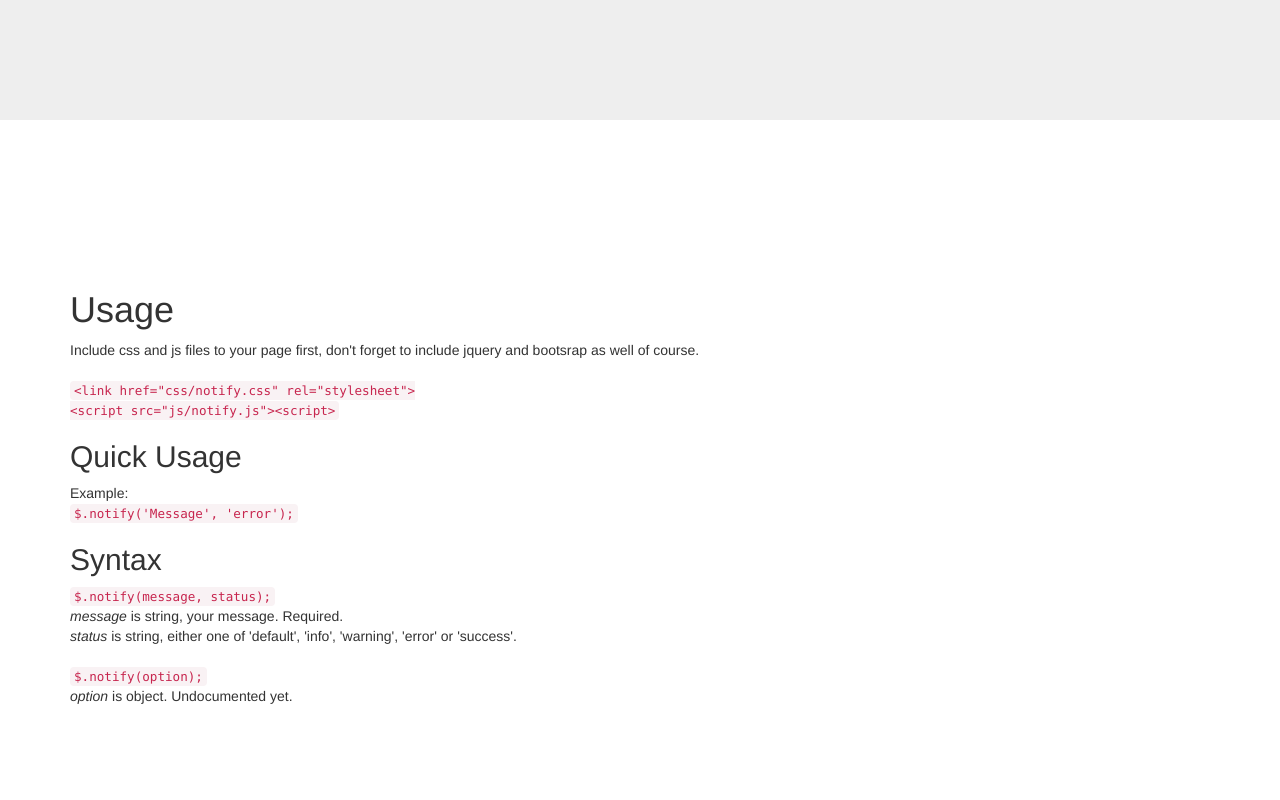
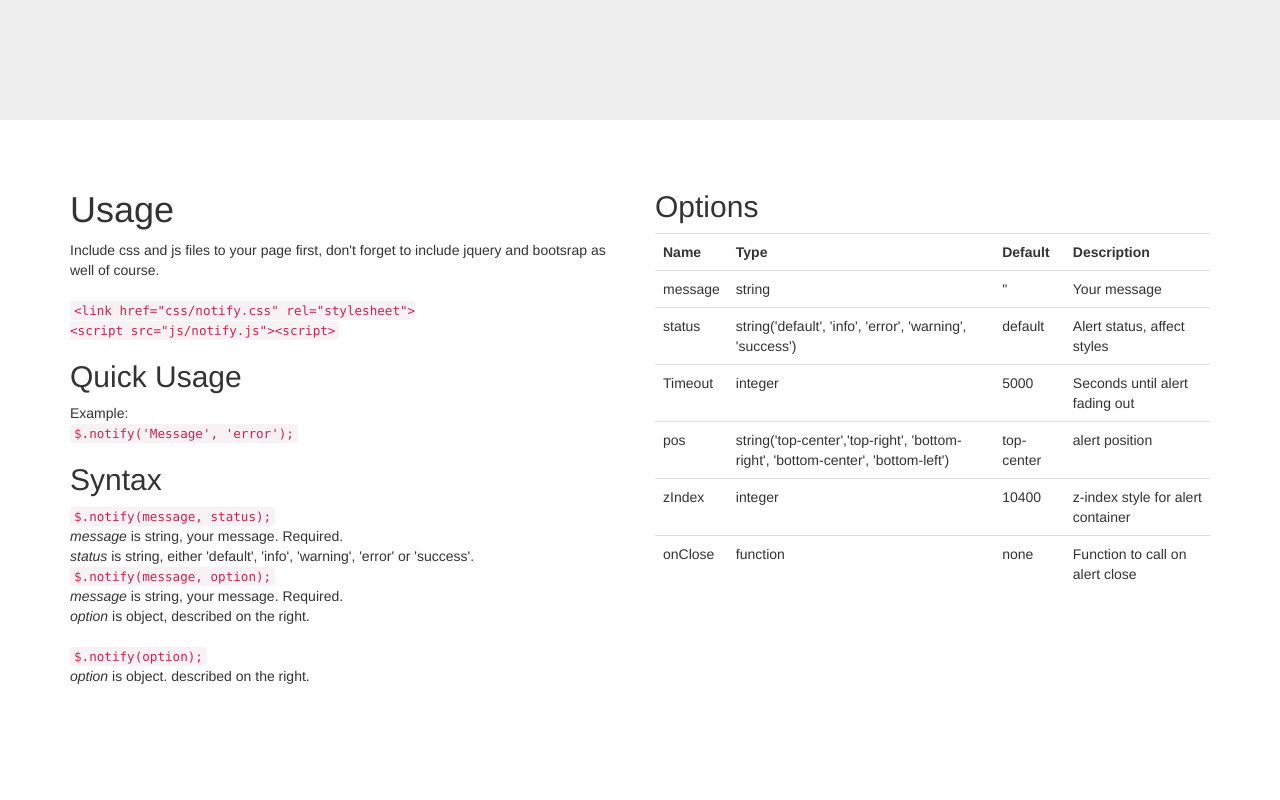
Before and after one commit to egig/notify, a plain HTML site: page index.html in a window 1280 px wide. Shown: the part 680-1480 px from the top of the page. Drawn offline with nearby package versions, Linux system fonts and the light colour scheme.

Commit message:
add options desc

```diff
--- a/css/notify.css
+++ b/css/notify.css
@@ -5,7 +5,6 @@
   position: fixed;
   top: 10px;
   left: 10px;
-  z-index: 104000;
   -moz-box-sizing: border-box;
   box-sizing: border-box;
   width: 350px;
--- a/css/scrolling-nav.css
+++ b/css/scrolling-nav.css
@@ -40,7 +40,7 @@ of those sections to manage the look and feel of the site. */
 
 .usage-section {
     height: 100%;
-    padding-top: 150px;
+    padding-top: 50px;
     background: #fff;
 }
 
--- a/index.html
+++ b/index.html
@@ -80,7 +80,7 @@
     <section id="usage" class="usage-section">
         <div class="container">
             <div class="row">
-                <div class="col-lg-12">
+                <div class="col-md-6">
                     <h1>Usage</h1>
                     <p>
                     	Include css and js files to your page first, don't forget to include jquery and bootsrap as well of course.
@@ -100,11 +100,62 @@
                     <h2>Syntax</h2>
                      <code> $.notify(message, status); </code>
                      <br/><var>message</var> is string, your message. Required.
-                     <br/><var>status</var> is string, either one of 'default', 'info', 'warning', 'error' or 'success'.
+                     <br/><var>status</var> is string, either 'default', 'info', 'warning', 'error' or 'success'.
+                     <br/>
+                     <code> $.notify(message, option); </code>
+                     <br/><var>message</var> is string, your message. Required.
+                     <br/><var>option</var> is object, described on the right.
                      <br/>
                      <br/>
                      <code> $.notify(option); </code>
-                     <br/><var>option</var> is object. Undocumented yet.
+                     <br/><var>option</var> is object. described on the right.
+                </div>
+                <div class="col-md-6">
+                    <h2>Options</h2>
+                    <table class="table">
+                        <tr>
+                            <th>Name</td>
+                            <th>Type</td>
+                            <th>Default</td>
+                            <th>Description</td>
+                        </tr>
+                        <tr>
+                            <td>message</td>
+                            <td>string</td>
+                            <td>''</td>
+                            <td>Your message</td>
+                        </tr>
+                        <tr>
+                            <td>status</td>
+                            <td>string('default', 'info', 'error', 'warning', 'success')</td>
+                            <td>default</td>
+                            <td>Alert status, affect styles</td>
+                        </tr>
+                        <tr>
+                            <td>Timeout</td>
+                            <td>integer</td>
+                            <td>5000</td>
+                            <td>Seconds until alert fading out</td>
+                        </tr>
+                        <tr>
+                            <td>pos</td>
+                            <td>string('top-center','top-right', 'bottom-right', 'bottom-center', 'bottom-left')</td>
+                            <td>top-center</td>
+                            <td>alert position</td>
+                        </tr>
+                        <tr>
+                            <td>zIndex</td>
+                            <td>integer</td>
+                            <td>10400</td>
+                            <td>z-index style for alert container</td>
+                        </tr>
+                        <tr>
+                            <td>onClose</td>
+                            <td>function</td>
+                            <td>none</td>
+                            <td>Function to call on alert close</td>
+                        </tr>
+                    </table>
                 </div>
             </div>
         </div>
--- a/js/notify.js
+++ b/js/notify.js
@@ -89,7 +89,7 @@
 
             var $this = this;
 
-            containers[this.options.pos].show().prepend(this.element);
+            containers[this.options.pos].css('zIndex', this.options.zIndex).show().prepend(this.element);
 
             var marginbottom = parseInt(this.element.css("margin-bottom"), 10);
 
@@ -171,6 +171,7 @@
         timeout: 5000,
         group: null,
         pos: 'top-center',
+        zIndex: 10400,
         onClose: function() {}
     };
 
```
